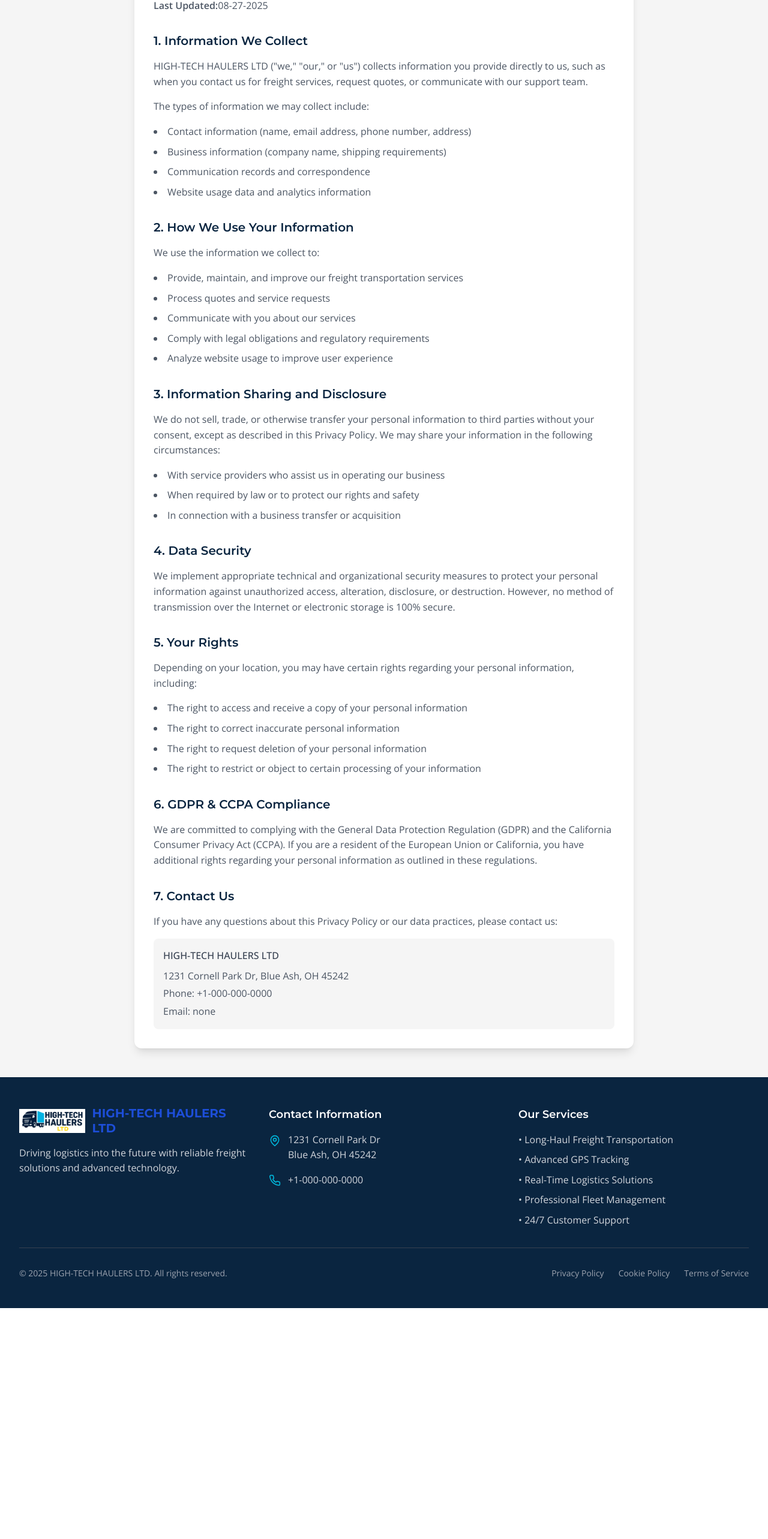
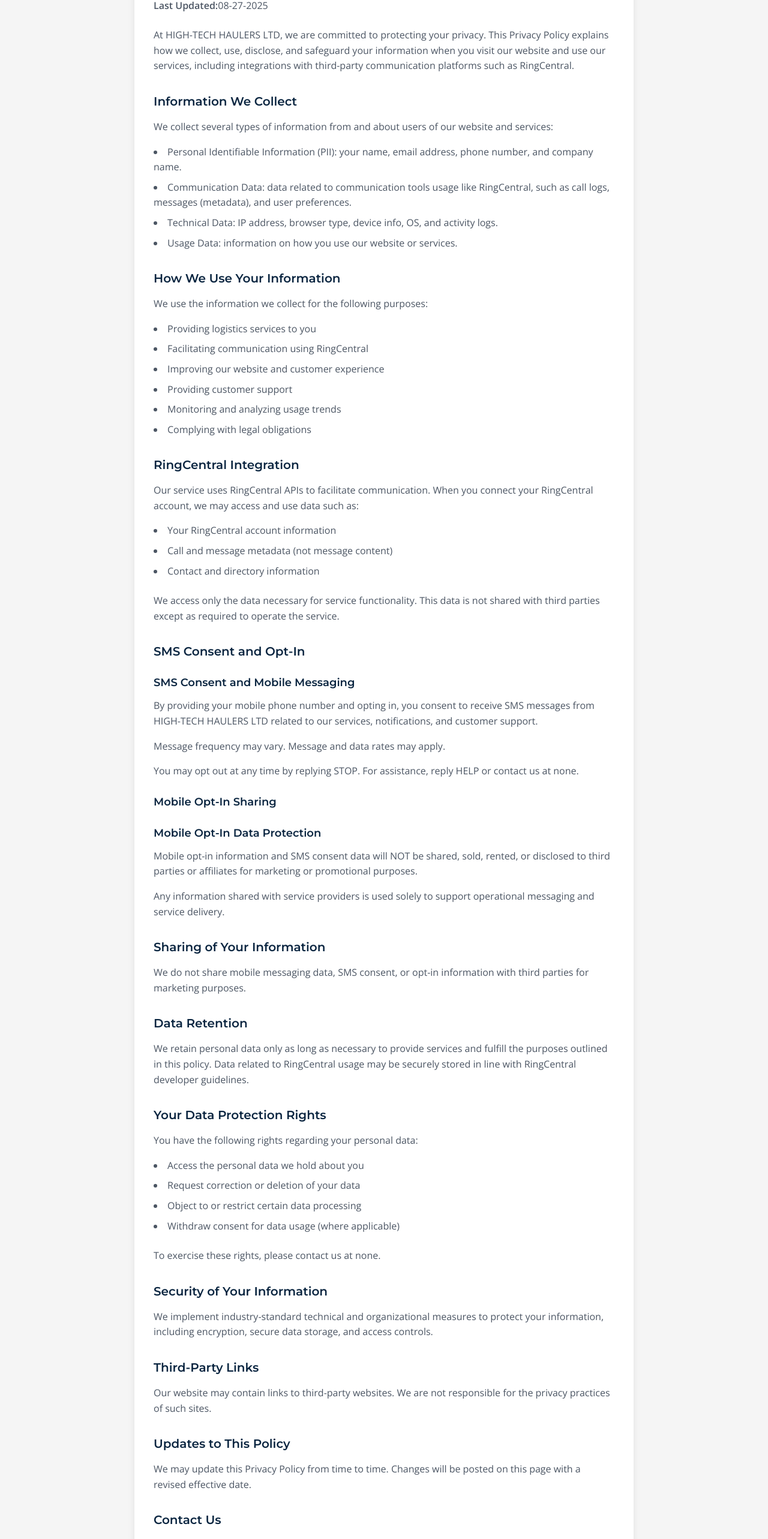
Before and after one commit to EasyRelay/high-tech-haulers-ltd, a React (Vite) app: page /privacy-policy in a window 1280 px wide. Shown: the part 225-2791 px from the top of the page at 60% size. Before the commit the page ends 2406 px from the top, so only its background shows below. Built offline with nearby package versions, Linux system fonts and the light colour scheme.

Commit message:
Update Privacy Policy to enhance clarity on information collection, usage, and sharing, including details on RingCentral integration and SMS consent.

```diff
--- a/src/pages/PrivacyPolicy.tsx
+++ b/src/pages/PrivacyPolicy.tsx
@@ -12,72 +12,119 @@
               <strong>Last Updated:</strong>08-27-2025
             </p>
 
-            <h2 className="font-heading text-xl font-semibold text-primary mt-8 mb-4">1. Information We Collect</h2>
+            <p className="text-gray-600 mb-6">
+              At HIGH-TECH HAULERS LTD, we are committed to protecting your privacy. This Privacy Policy explains how we
+              collect, use, disclose, and safeguard your information when you visit our website and use our services,
+              including integrations with third-party communication platforms such as RingCentral.
+            </p>
+
+            <h2 className="font-heading text-xl font-semibold text-primary mt-8 mb-4">Information We Collect</h2>
             <p className="text-gray-600 mb-4">
-              HIGH-TECH HAULERS LTD ("we," "our," or "us") collects information you provide directly to us,
-              such as when you contact us for freight services, request quotes, or communicate with our support team.
-            </p>
-            <p className="text-gray-600 mb-4">
-              The types of information we may collect include:
+              We collect several types of information from and about users of our website and services:
             </p>
             <ul className="list-disc list-inside text-gray-600 mb-6 space-y-2">
-              <li>Contact information (name, email address, phone number, address)</li>
-              <li>Business information (company name, shipping requirements)</li>
-              <li>Communication records and correspondence</li>
-              <li>Website usage data and analytics information</li>
+              <li>Personal Identifiable Information (PII): your name, email address, phone number, and company name.</li>
+              <li>
+                Communication Data: data related to communication tools usage like RingCentral, such as call logs,
+                messages (metadata), and user preferences.
+              </li>
+              <li>Technical Data: IP address, browser type, device info, OS, and activity logs.</li>
+              <li>Usage Data: information on how you use our website or services.</li>
             </ul>
 
-            <h2 className="font-heading text-xl font-semibold text-primary mt-8 mb-4">2. How We Use Your Information</h2>
+            <h2 className="font-heading text-xl font-semibold text-primary mt-8 mb-4">How We Use Your Information</h2>
+            <p className="text-gray-600 mb-4">We use the information we collect for the following purposes:</p>
+            <ul className="list-disc list-inside text-gray-600 mb-6 space-y-2">
+              <li>Providing logistics services to you</li>
+              <li>Facilitating communication using RingCentral</li>
+              <li>Improving our website and customer experience</li>
+              <li>Providing customer support</li>
+              <li>Monitoring and analyzing usage trends</li>
+              <li>Complying with legal obligations</li>
+            </ul>
+
+            <h2 className="font-heading text-xl font-semibold text-primary mt-8 mb-4">RingCentral Integration</h2>
             <p className="text-gray-600 mb-4">
-              We use the information we collect to:
+              Our service uses RingCentral APIs to facilitate communication. When you connect your RingCentral account,
+              we may access and use data such as:
             </p>
             <ul className="list-disc list-inside text-gray-600 mb-6 space-y-2">
-              <li>Provide, maintain, and improve our freight transportation services</li>
-              <li>Process quotes and service requests</li>
-              <li>Communicate with you about our services</li>
-              <li>Comply with legal obligations and regulatory requirements</li>
-              <li>Analyze website usage to improve user experience</li>
+              <li>Your RingCentral account information</li>
+              <li>Call and message metadata (not message content)</li>
+              <li>Contact and directory information</li>
             </ul>
-
-            <h2 className="font-heading text-xl font-semibold text-primary mt-8 mb-4">3. Information Sharing and Disclosure</h2>
-            <p className="text-gray-600 mb-4">
-              We do not sell, trade, or otherwise transfer your personal information to third parties without your consent,
-              except as described in this Privacy Policy. We may share your information in the following circumstances:
-            </p>
-            <ul className="list-disc list-inside text-gray-600 mb-6 space-y-2">
-              <li>With service providers who assist us in operating our business</li>
-              <li>When required by law or to protect our rights and safety</li>
-              <li>In connection with a business transfer or acquisition</li>
-            </ul>
-
-            <h2 className="font-heading text-xl font-semibold text-primary mt-8 mb-4">4. Data Security</h2>
             <p className="text-gray-600 mb-6">
-              We implement appropriate technical and organizational security measures to protect your personal information
-              against unauthorized access, alteration, disclosure, or destruction. However, no method of transmission over
-              the Internet or electronic storage is 100% secure.
+              We access only the data necessary for service functionality. This data is not shared with third parties
+              except as required to operate the service.
             </p>
 
-            <h2 className="font-heading text-xl font-semibold text-primary mt-8 mb-4">5. Your Rights</h2>
+            <h2 className="font-heading text-xl font-semibold text-primary mt-8 mb-4">SMS Consent and Opt-In</h2>
+            <h3 className="font-heading text-lg font-semibold text-primary mt-6 mb-3">SMS Consent and Mobile Messaging</h3>
             <p className="text-gray-600 mb-4">
-              Depending on your location, you may have certain rights regarding your personal information, including:
+              By providing your mobile phone number and opting in, you consent to receive SMS messages from
+              HIGH-TECH HAULERS LTD related to our services, notifications, and customer support.
             </p>
-            <ul className="list-disc list-inside text-gray-600 mb-6 space-y-2">
-              <li>The right to access and receive a copy of your personal information</li>
-              <li>The right to correct inaccurate personal information</li>
-              <li>The right to request deletion of your personal information</li>
-              <li>The right to restrict or object to certain processing of your information</li>
-            </ul>
-
-            <h2 className="font-heading text-xl font-semibold text-primary mt-8 mb-4">6. GDPR & CCPA Compliance</h2>
+            <p className="text-gray-600 mb-4">Message frequency may vary. Message and data rates may apply.</p>
             <p className="text-gray-600 mb-6">
-              We are committed to complying with the General Data Protection Regulation (GDPR) and the California Consumer
-              Privacy Act (CCPA). If you are a resident of the European Union or California, you have additional rights
-              regarding your personal information as outlined in these regulations.
+              You may opt out at any time by replying STOP. For assistance, reply HELP or contact us at
+              none.
             </p>
 
-            <h2 className="font-heading text-xl font-semibold text-primary mt-8 mb-4">7. Contact Us</h2>
+            <h3 className="font-heading text-lg font-semibold text-primary mt-6 mb-3">Mobile Opt-In Sharing</h3>
+            <h3 className="font-heading text-lg font-semibold text-primary mt-6 mb-3">Mobile Opt-In Data Protection</h3>
             <p className="text-gray-600 mb-4">
-              If you have any questions about this Privacy Policy or our data practices, please contact us:
+              Mobile opt-in information and SMS consent data will NOT be shared, sold, rented, or disclosed to third
+              parties or affiliates for marketing or promotional purposes.
+            </p>
+            <p className="text-gray-600 mb-6">
+              Any information shared with service providers is used solely to support operational messaging and
+              service delivery.
+            </p>
+
+            <h2 className="font-heading text-xl font-semibold text-primary mt-8 mb-4">Sharing of Your Information</h2>
+            <p className="text-gray-600 mb-6">
+              We do not share mobile messaging data, SMS consent, or opt-in information with third parties for marketing
+              purposes.
+            </p>
+
+            <h2 className="font-heading text-xl font-semibold text-primary mt-8 mb-4">Data Retention</h2>
+            <p className="text-gray-600 mb-6">
+              We retain personal data only as long as necessary to provide services and fulfill the purposes outlined in
+              this policy. Data related to RingCentral usage may be securely stored in line with RingCentral developer
+              guidelines.
+            </p>
+
+            <h2 className="font-heading text-xl font-semibold text-primary mt-8 mb-4">Your Data Protection Rights</h2>
+            <p className="text-gray-600 mb-4">You have the following rights regarding your personal data:</p>
+            <ul className="list-disc list-inside text-gray-600 mb-6 space-y-2">
+              <li>Access the personal data we hold about you</li>
+              <li>Request correction or deletion of your data</li>
+              <li>Object to or restrict certain data processing</li>
+              <li>Withdraw consent for data usage (where applicable)</li>
+            </ul>
+            <p className="text-gray-600 mb-6">To exercise these rights, please contact us at none.</p>
+
+            <h2 className="font-heading text-xl font-semibold text-primary mt-8 mb-4">Security of Your Information</h2>
+            <p className="text-gray-600 mb-6">
+              We implement industry-standard technical and organizational measures to protect your information, including
+              encryption, secure data storage, and access controls.
+            </p>
+
+            <h2 className="font-heading text-xl font-semibold text-primary mt-8 mb-4">Third-Party Links</h2>
+            <p className="text-gray-600 mb-6">
+              Our website may contain links to third-party websites. We are not responsible for the privacy practices of
+              such sites.
+            </p>
+
+            <h2 className="font-heading text-xl font-semibold text-primary mt-8 mb-4">Updates to This Policy</h2>
+            <p className="text-gray-600 mb-6">
+              We may update this Privacy Policy from time to time. Changes will be posted on this page with a revised
+              effective date.
+            </p>
+
+            <h2 className="font-heading text-xl font-semibold text-primary mt-8 mb-4">Contact Us</h2>
+            <p className="text-gray-600 mb-4">
+              If you have any questions about this Privacy Policy, you can contact us at:
             </p>
             <div className="bg-neutral p-4 rounded-lg">
               <p className="text-gray-700 font-medium mb-2">HIGH-TECH HAULERS LTD</p>
```
Also changed, not shown: 1 other file (tests, documents, lock files or other folders).
